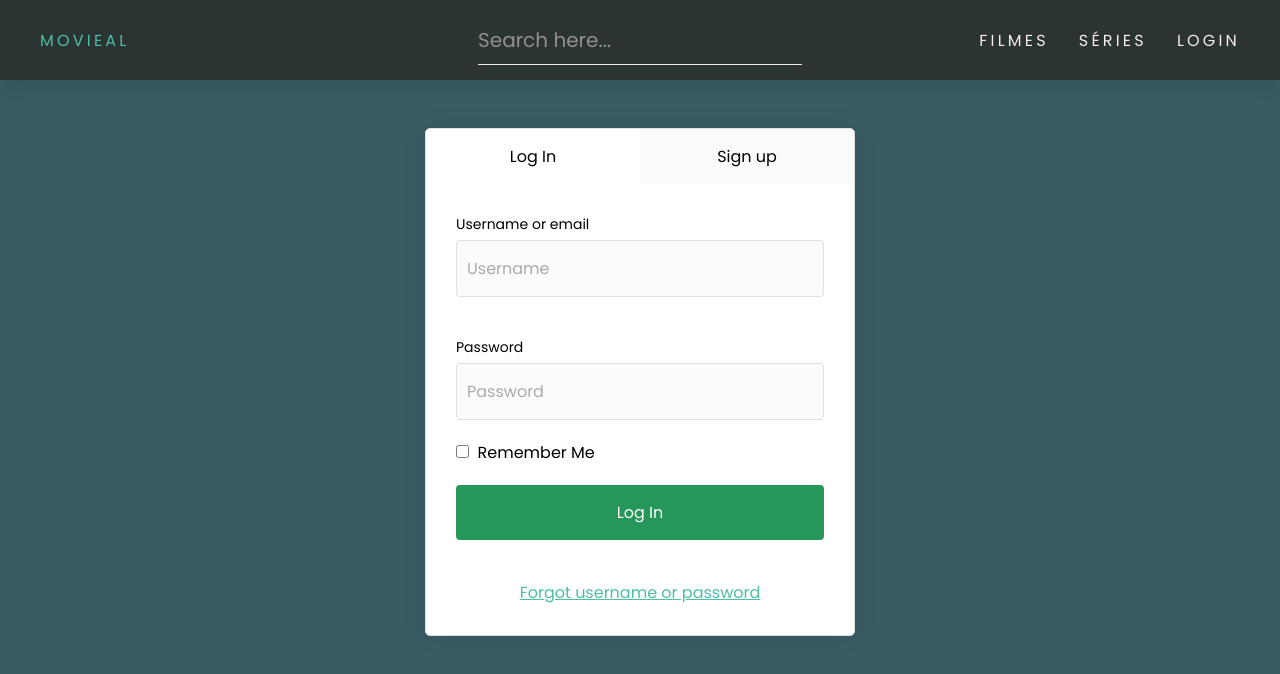
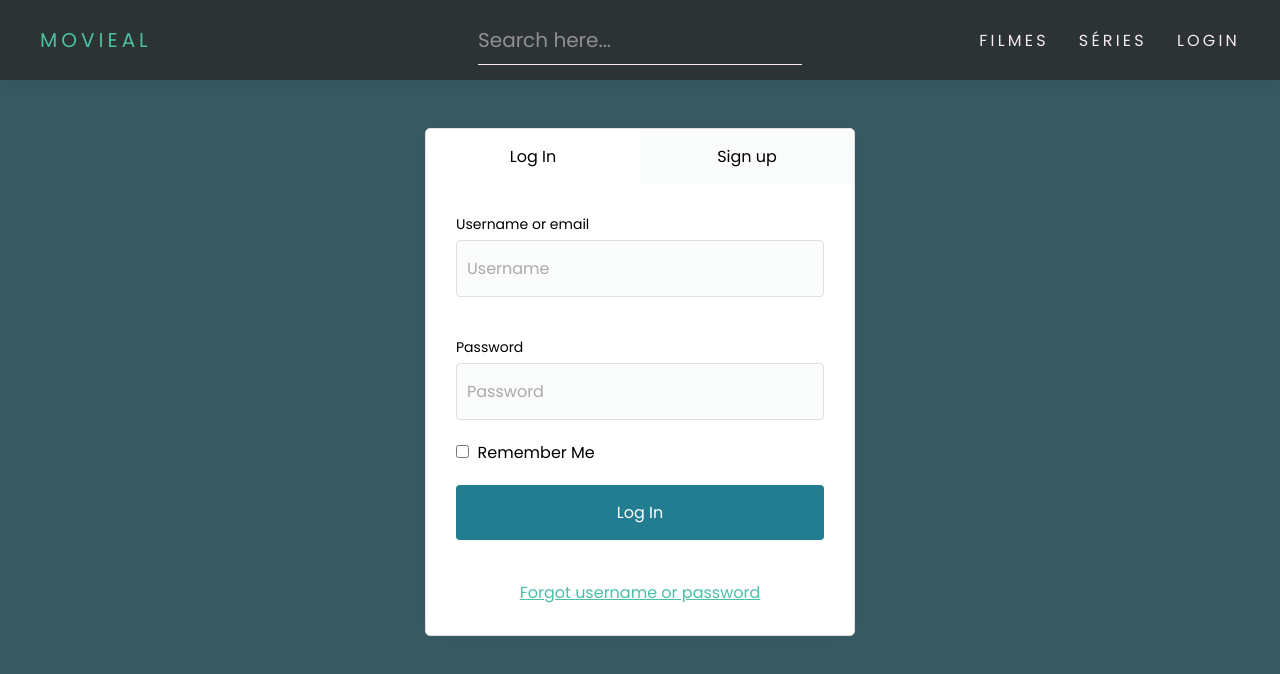
Before and after one commit to lucasmaciel03/ipvc-reactnode-aw, a React (Create React App) app in the folder frontend/: page /login in a window 1280 px wide. In both pictures the pointer is over the button 640 px from the left and 512 px from the top of the page. Shown: the top 674 px of the page. Built offline with nearby package versions, Linux system fonts and the light colour scheme.

Commit message:
fix: fontsize and login logo color

```diff
--- a/frontend/src/styles/login.css
+++ b/frontend/src/styles/login.css
@@ -161,7 +161,7 @@ input:focus {
 }
 
 .submit:hover {
-  background: #259758;
+  background: #237d91;
 }
 
 .darkmode .forgot {
--- a/frontend/src/styles/navbar.css
+++ b/frontend/src/styles/navbar.css
@@ -110,6 +110,6 @@ header ul li a:hover::before {
   color: #f6eaf3;
   text-transform: uppercase;
   letter-spacing: 0.2em;
-  font-size: 1em;
+  font-size: 1.25em;
   color: #4cbfa6;
 }
```
